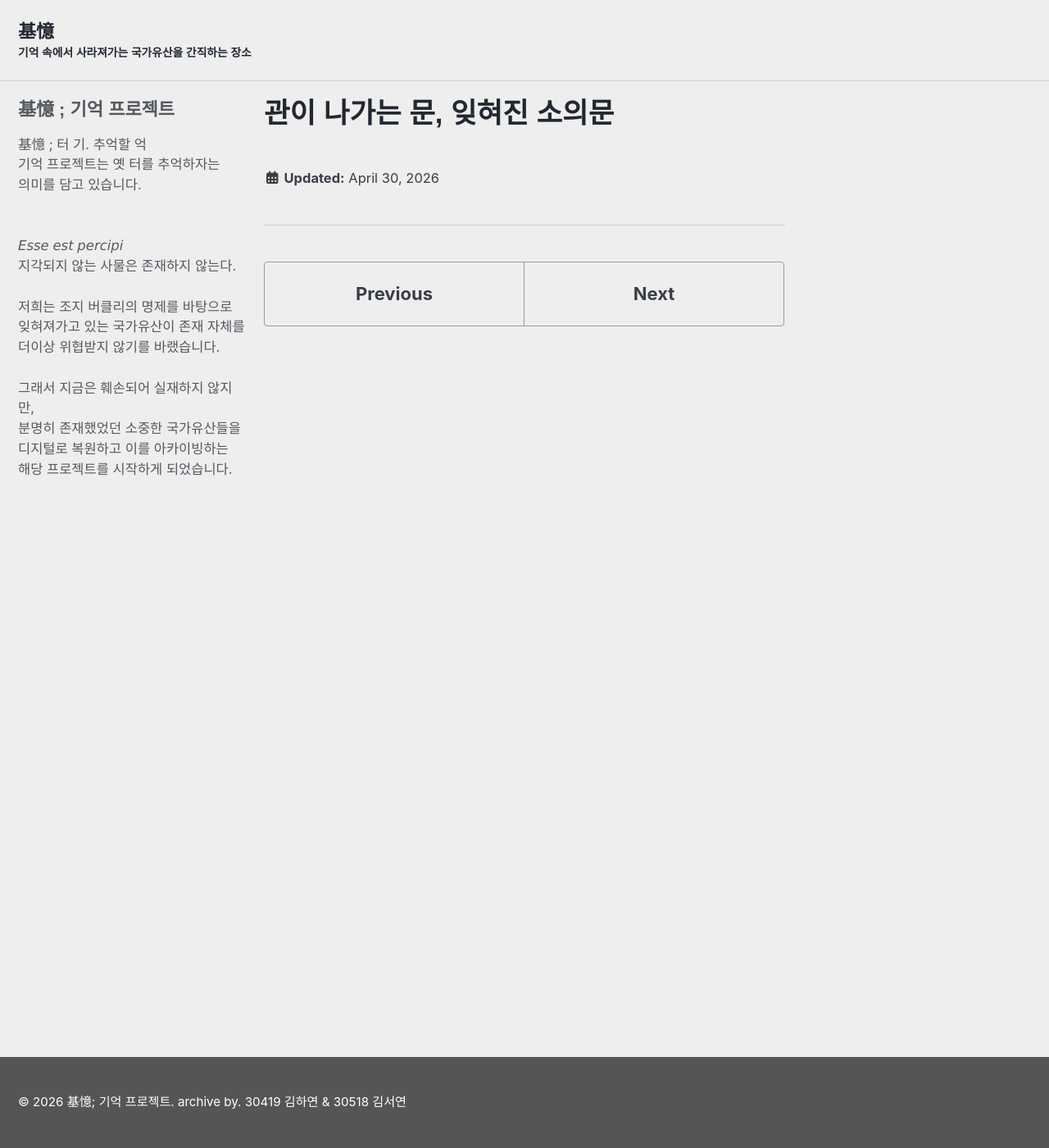
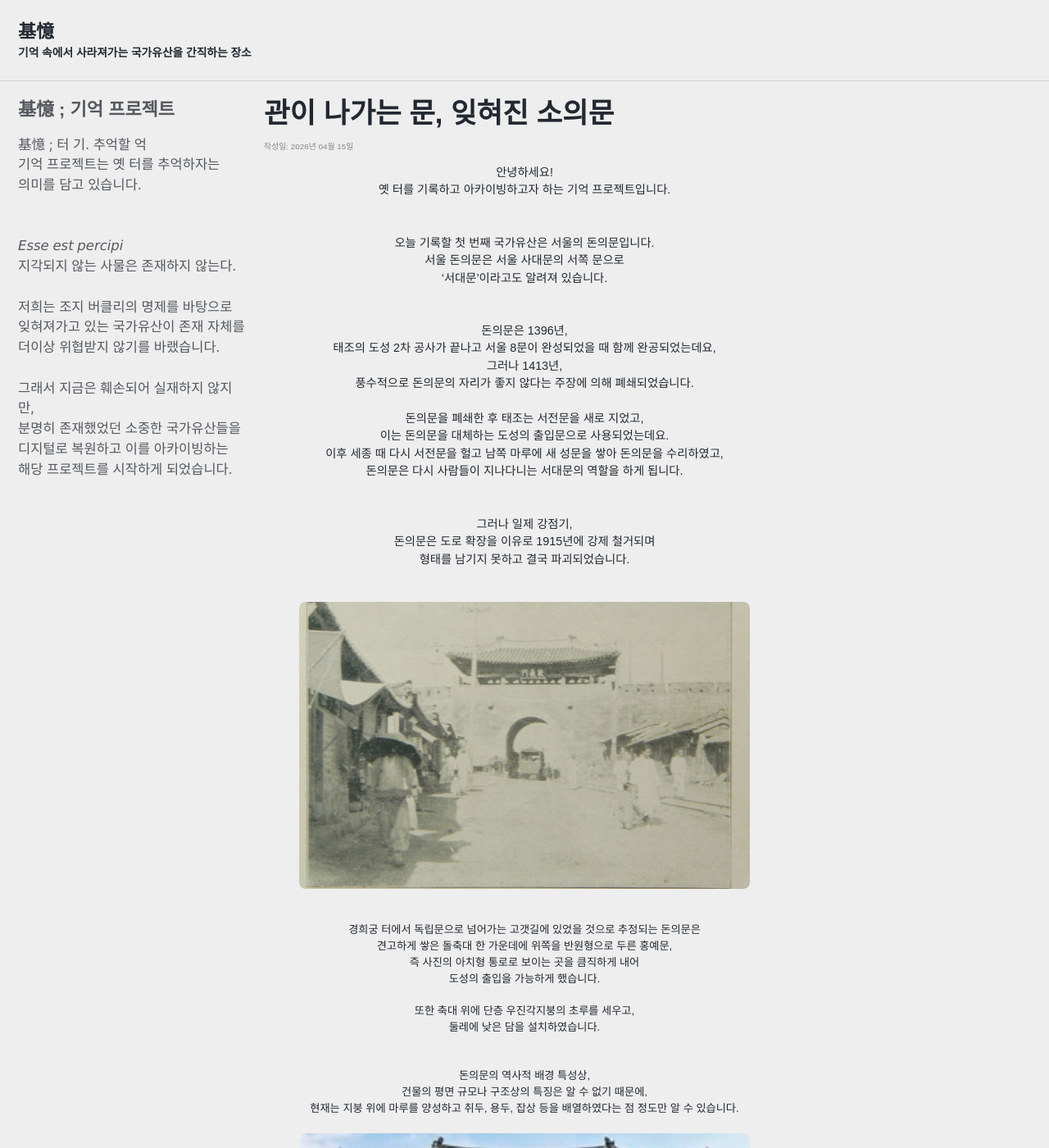
Before and after one commit to ArchiveCulturalHeritage/ArchiveCulturalHeritage.github.io, a Jekyll site: the page built from _posts/2026-04-30-소의문.md, in a window 1280 px wide and 1400 px high. Shown: the whole window at 82% size. Built offline with Jekyll 4.4.1, drawn with Linux system fonts in a browser that asks for light colours; cached includes are drawn as plain includes; some web fonts are replaced; some of the changed text lies outside the part shown.

Commit message:
Update 2026-04-30-소의문.md

```diff
--- a/_posts/2026-04-30-소의문.md
+++ b/_posts/2026-04-30-소의문.md
@@ -3,3 +3,85 @@ layout: single
 title: "관이 나가는 문, 잊혀진 소의문"
 date: 2026-04-30
 ---
+
+<!-- 제목은 위에서 설정했으므로 본문 상단에 날짜를 작게 표시-->
+<p style="font-size: 0.45em; color: #888;">작성일: 2026년 04월 15일</p>
+
+<div style="text-align: center; line-height: 1.5;">
+<p style="font-size: 0.65em;">
+안녕하세요! <br>
+옛 터를 기록하고 아카이빙하고자 하는 기억 프로젝트입니다.
+<br>
+<br>
+<br>
+오늘 기록할 첫 번째 국가유산은 서울의 돈의문입니다.
+<br>
+서울 돈의문은 서울 사대문의 서쪽 문으로
+<br> ‘서대문’이라고도 알려져 있습니다.
+<br>
+<br>
+<br>
+돈의문은 1396년,
+<br>태조의 도성 2차 공사가 끝나고 서울 8문이 완성되었을 때 함께 완공되었는데요, <br> 그러나 1413년, <br> 풍수적으로 돈의문의 자리가 좋지 않다는 주장에 의해 폐쇄되었습니다.
+<br>
+<br>
+돈의문을 폐쇄한 후 태조는 서전문을 새로 지었고, <br> 이는 돈의문을 대체하는 도성의 출입문으로 사용되었는데요.
+<br>
+이후 세종 때 다시 서전문을 헐고 남쪽 마루에 새 성문을 쌓아 돈의문을 수리하였고, <br> 돈의문은 다시 사람들이 지나다니는 서대문의 역할을 하게 됩니다.
+<br>
+<br>
+<br>
+그러나 일제 강점기,
+<br>
+돈의문은 도로 확장을 이유로 1915년에 강제 철거되며
+<br>
+형태를 남기지 못하고 결국 파괴되었습니다.
+<br>
+<br> </p>
+</div>
+
+<div style="text-align: center; margin: 20px 0;">
+  <img src="/assets/images/ehsdmlans-rhkrj.jpg" alt="돈의문" style="width: 550px; height: 350px; object-fit: cover; border-radius: 8px;">
+</div>
+
+
+<div style="text-align: center; line-height: 1.5;">
+<p style="font-size: 0.6em;">
+<br>
+경희궁 터에서 독립문으로 넘어가는 고갯길에 있었을 것으로 추정되는 돈의문은 <br> 견고하게 쌓은 돌축대 한 가운데에 위쪽을 반원형으로 두른 홍예문, <br> 즉 사진의 아치형 통로로 보이는 곳을 큼직하게 내어 <br> 도성의 출입을 가능하게 했습니다.
+<br>
+<br>
+또한 축대 위에 단층 우진각지붕의 초루를 세우고, <br> 둘레에 낮은 담을 설치하였습니다.
+<br>
+<br>
+<br>
+돈의문의 역사적 배경 특성상, <br> 건물의 평면 규모나 구조상의 특징은 알 수 없기 때문에, <br> 현재는 지붕 위에 마루를 양성하고 취두, 용두, 잡상 등을 배열하였다는 점 정도만 알 수 있습니다.
+<br> </p>
+</div>
+
+<div style="text-align: center; margin: 20px 0;">
+  <img src="/assets/images/ehsdmlans-rngus.jpg" alt="돈의문" style="width: 550px; height: 350px; object-fit: cover; border-radius: 8px;">
+</div>
+
+<!-- 영상 삽입 위치 (유튜브 예시)
+<div style="text-align: center; line-height: 1.5;">
+  <iframe width="560" height="315" src="https://www.youtube.com/embed/영상ID" frameborder="0" allowfullscreen></iframe>
+</div>-->
+
+
+<div style="text-align: center;">
+<p style="font-size: 0.6em;">
+  <br>
+일제에 의해 파괴된 돈의문은 중요한 의미를 지닌 사적인데요, <br> 외세에 의해 역사 속으로 사라지게 되어 참 애석하게 느껴지는 것 같습니다.
+<br>
+<br>
+<br>
+오늘의 유산, 돈의문.  <br>
+여러분들은 어떻게 느끼셨나요? </p>
+</div>
+
+<br>
+
+<p style="font-size: 0.45em; color: #555;">
+#서울 #돈의문 #기억프로젝트
+</p>
```
